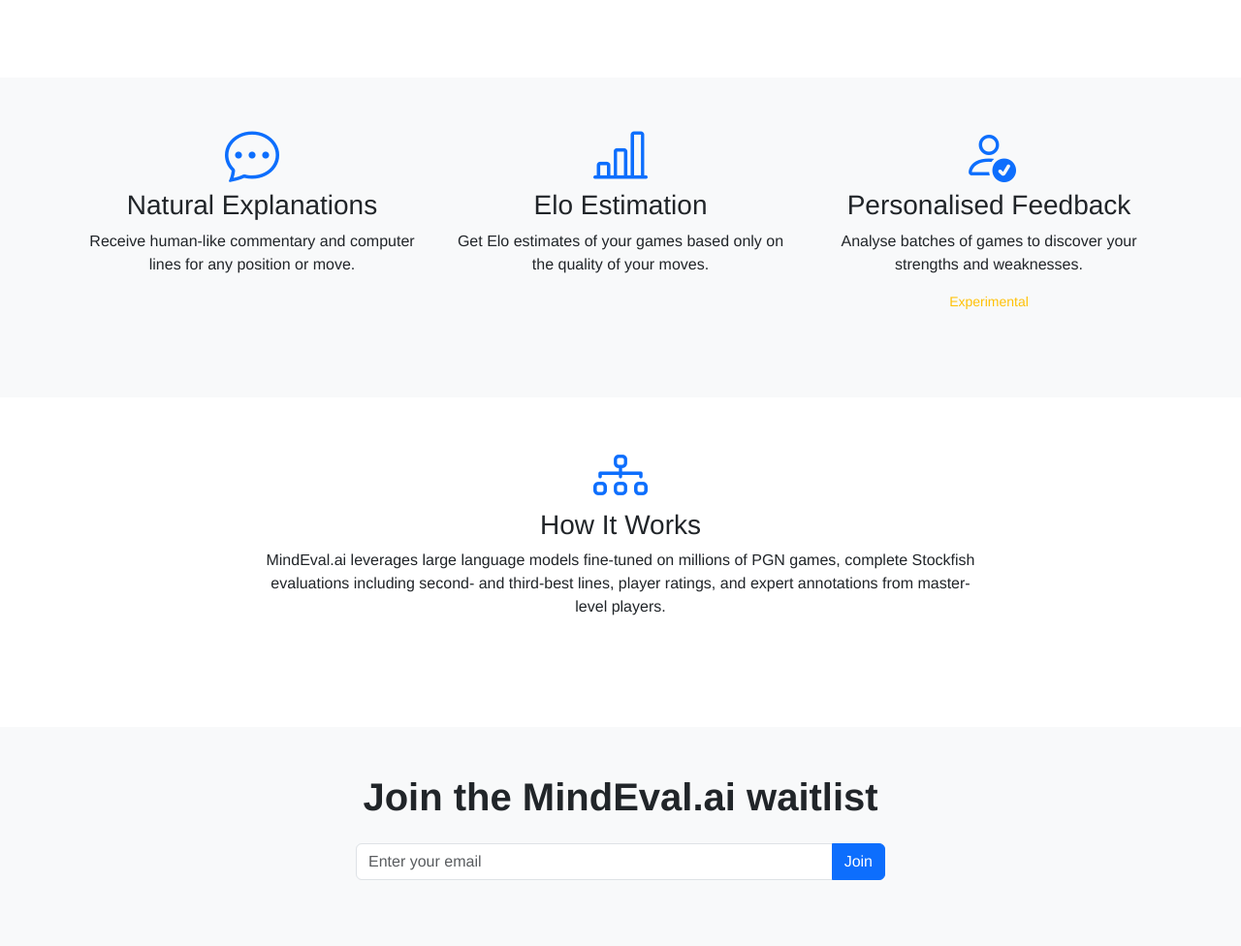
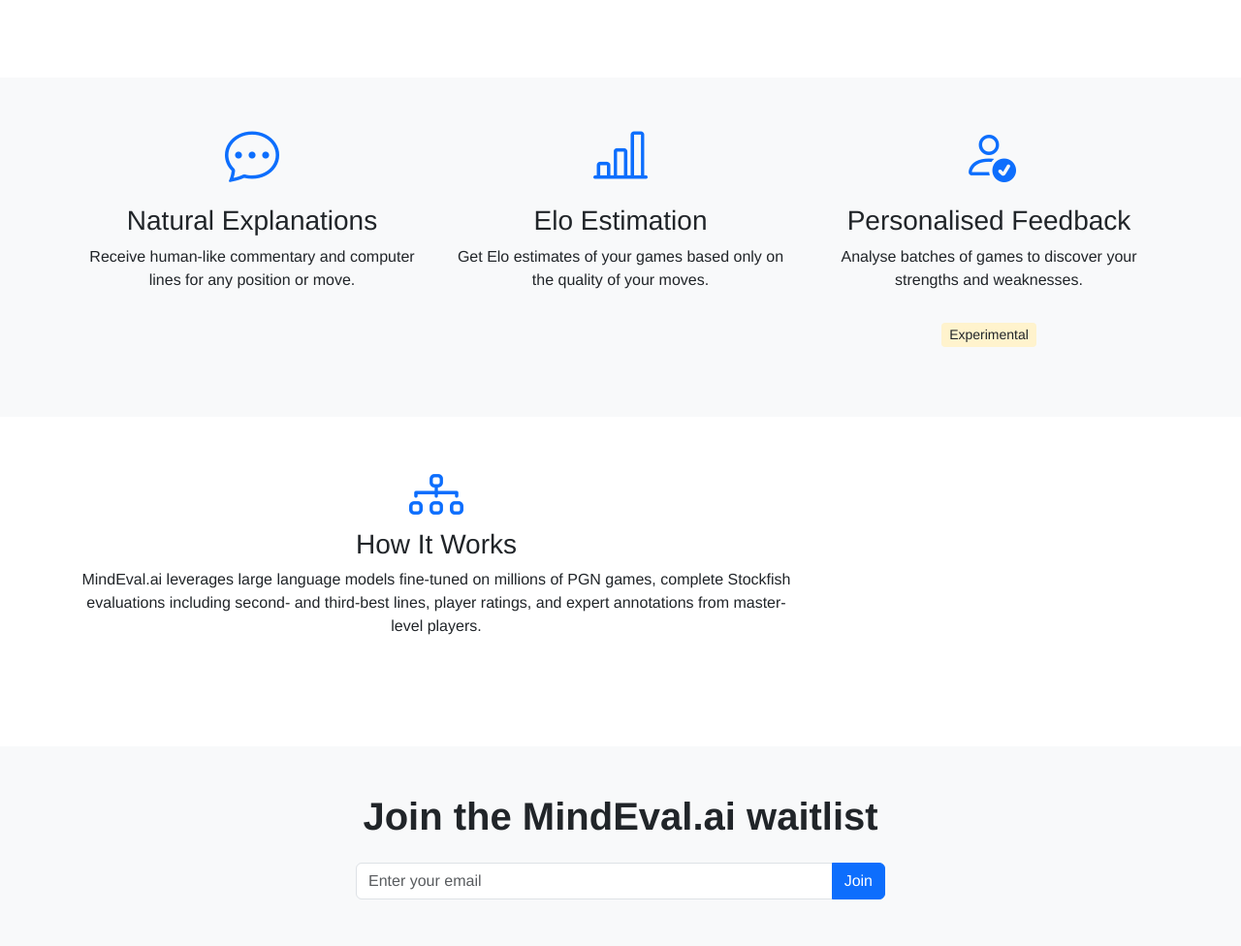
Before and after one commit to MaxKho/MindEvalAI, a Flask app: page / in a window 1280 px wide. Shown: the part 393-1369 px from the top of the page at 97% size. Before the commit the page ends 1301 px from the top, so only its background shows below. Run offline with Flask 3, Linux system fonts and the light colour scheme.

Commit message:
Style experimental tag and align features

```diff
--- a/static/style.css
+++ b/static/style.css
@@ -16,6 +16,9 @@ body {
     opacity: 0;
     transition: opacity 0.6s ease, transform 0.6s ease;
     transform: translateY(40px);
+    display: flex;
+    flex-direction: column;
+    justify-content: center;
 }
 
 .feature.show {
@@ -36,3 +39,13 @@ body {
 #signup {
     scroll-margin-top: 80px;
 }
+
+.experimental-badge {
+    background-color: #fff3cd;
+    color: #212529;
+    padding: 2px 8px;
+    border-radius: 0.25rem;
+    display: inline-block;
+    font-size: 0.875rem;
+    font-weight: 500;
+}
--- a/templates/index.html
+++ b/templates/index.html
@@ -39,22 +39,28 @@
 
     <section id="features" class="py-5 bg-light">
         <div class="container">
-            <div class="row text-center">
-                <div class="col-md-4 mb-4 feature show">
+            <div class="row text-center align-items-stretch">
+                <div class="col-md-4 mb-4 feature show d-flex flex-column align-items-center h-100">
+                    <div class="flex-grow-1 d-flex flex-column justify-content-center">
                         <i class="bi bi-chat-dots display-4 mb-3 text-primary"></i>
                         <h3>Natural Explanations</h3>
                         <p>Receive human-like commentary and computer lines for any position or move.</p>
                     </div>
-                <div class="col-md-4 mb-4 feature show">
+                </div>
+                <div class="col-md-4 mb-4 feature show d-flex flex-column align-items-center h-100">
+                    <div class="flex-grow-1 d-flex flex-column justify-content-center">
                         <i class="bi bi-bar-chart-line display-4 mb-3 text-primary"></i>
                         <h3>Elo Estimation</h3>
                         <p>Get Elo estimates of your games based only on the quality of your moves.</p>
                     </div>
-                <div class="col-md-4 mb-4 feature show">
+                </div>
+                <div class="col-md-4 mb-4 feature show d-flex flex-column align-items-center h-100">
+                    <div class="flex-grow-1 d-flex flex-column justify-content-center">
                         <i class="bi bi-person-check display-4 mb-3 text-primary"></i>
                         <h3>Personalised Feedback</h3>
                         <p>Analyse batches of games to discover your strengths and weaknesses.</p>
-                    <p class="small text-warning">Experimental</p>
+                    </div>
+                    <span class="experimental-badge mt-3">Experimental</span>
                 </div>
             </div>
         </div>
```
Lines whose indentation alone changed are shown as unchanged.
